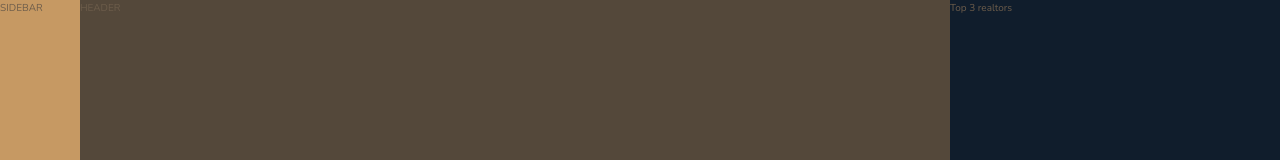
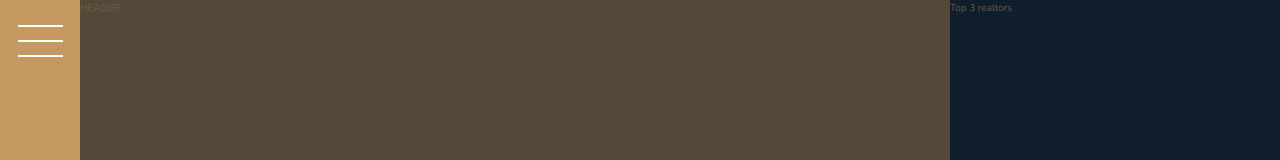
Before and after one commit to bijay-ps/nexter, a website: page index.html in a window 1280 px wide. Shown: the top 160 px of the page. Drawn offline with nearby package versions, Linux system fonts and the light colour scheme.

Commit message:
Completed the sidebar section

```diff
--- a/index.html
+++ b/index.html
@@ -13,7 +13,7 @@
     </head>
     <body class="container">
         <div class="sidebar">
-            SIDEBAR
+            <button class="nav-btn"></button>
         </div>
         <header class="header">
             HEADER
--- a/sass/_sidebar.scss
+++ b/sass/_sidebar.scss
@@ -2,4 +2,32 @@
   background-color: $color-primary;
   grid-row: 1 / -1;
   grid-column: sidebar-start / sidebar-end;
+
+  display: flex;
+  justify-content: center;
+
+  .nav-btn {
+    border: none;
+    border-radius: 0;
+    background-color: #fff;
+    height: 2px;
+    width: 4.5rem;
+    margin-top: 4rem;
+    &::before,
+    &::after {
+      background-color: #fff;
+      height: 2px;
+      width: 4.5rem;
+      content: '';
+      display: block;
+    }
+
+    &::before {
+      transform: translateY(-1.5rem);
+    }
+
+    &::after {
+      transform: translateY(1.3rem);
+    }
+  }
 }
```
Also changed, not shown: css/style.css.
